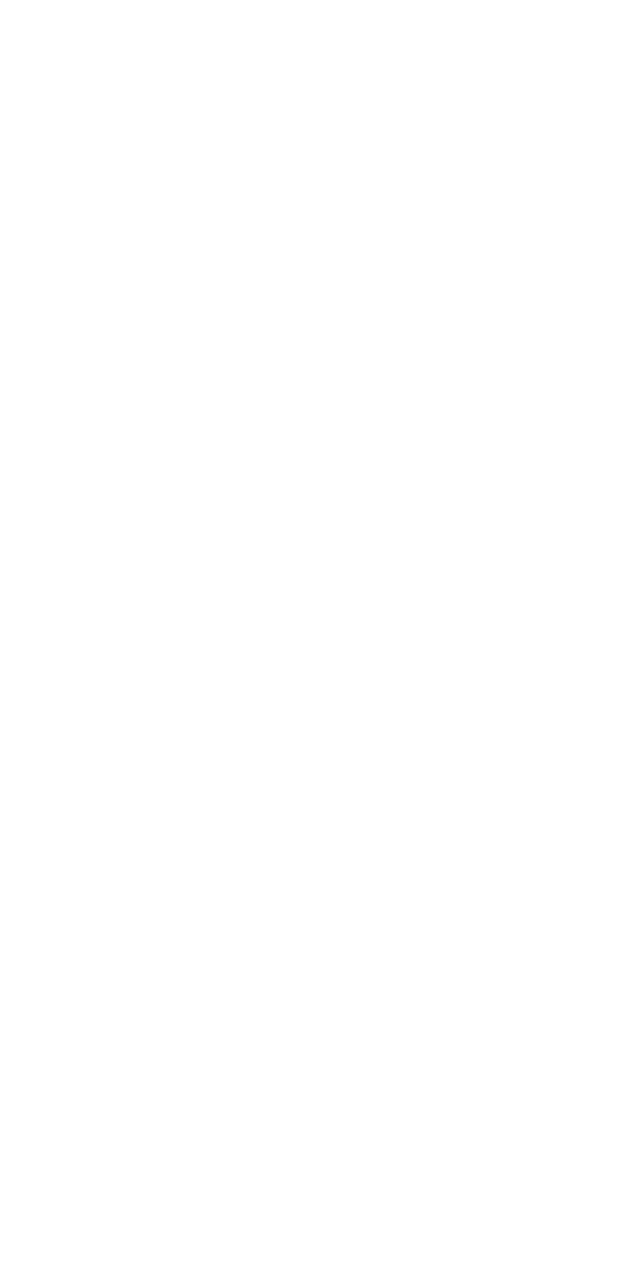
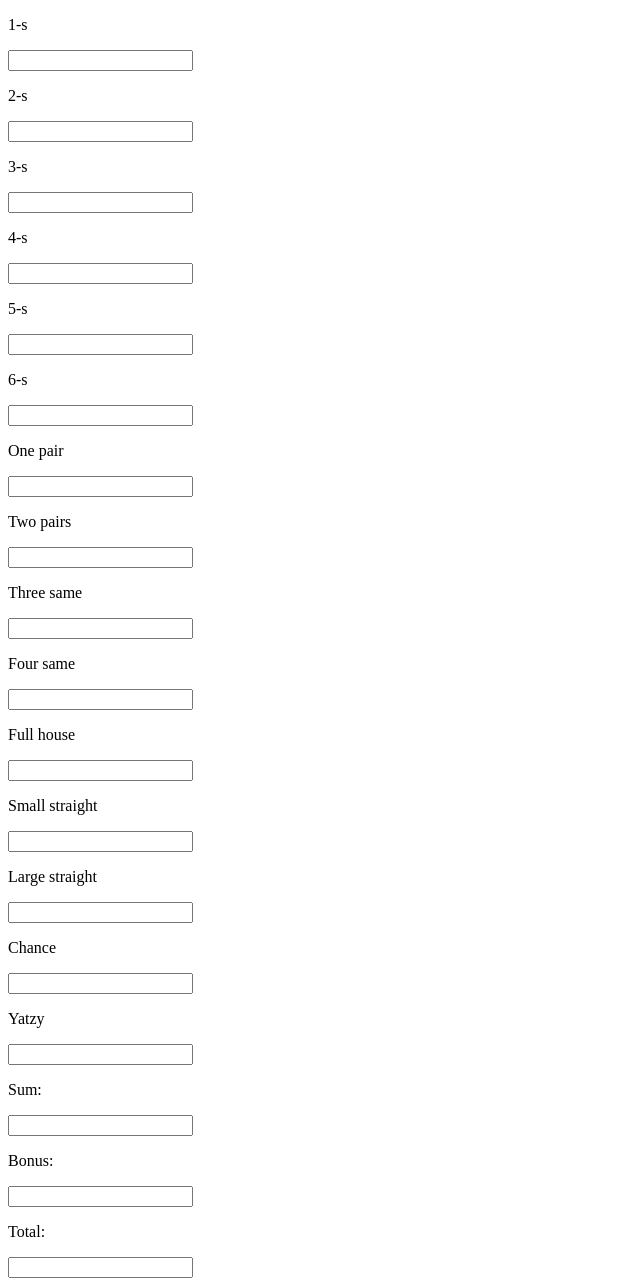
Before and after one commit to Danmusik22/Yatzy2023, a plain HTML site: page index.html in a window 1280 px wide. Shown: the whole page, without its empty margins (0-640 px from the left). Before the commit the page ends 800 px from the top, so only its background shows below. Drawn offline with Linux system fonts and the light colour scheme.

Commit message:
html dokument

```diff
--- a/index.html
+++ b/index.html
@@ -6,9 +6,79 @@
     <meta name="viewport" content="width=device-width, initial-scale=1.0">
     <link rel="stylesheet" href="styles.css">
     <script src="script.js"></script>
-    <title>Document</title>
+    <title>Yatzy</title>
 </head>
 <body>
+    <div>
+        <div id="">
+        <p>1-s</p>
+        <input type="text" name="" id="">
+        </div>
+        <div>
+        <p>2-s</p>
+        <input type="text" name="" id="">
+        </div>
+        <div>
+        <p>3-s</p>
+        <input type="text" name="" id="">
+        </div>
+        <div>
+        <p>4-s</p>
+        <input type="text" name="" id="">
+        </div>
+        <div>
+        <p>5-s</p>
+        <input type="text" name="" id="">
+        </div>
+        <div>
+        <p>6-s</p>
+        <input type="text" name="" id="">
+        </div>
+        <div>
+            <p>One pair</p>
+            <input type="text" name="" id="">
+        </div>
+        <div>
+            <p>Two pairs</p>
+            <input type="text" name="" id="">
+        </div>
+        <div>
+            <p>Three same</p>
+            <input type="text" name="" id="">
+        </div>
+        <div>
+            <p>Four same</p>
+            <input type="text" name="" id="">
+        </div>
+        <div>
+            <p>Full house</p>
+            <input type="text" name="" id="">
+        </div>
+        <div>
+            <p>Small straight</p>
+            <input type="text" name="" id="">
+        </div>
+        <div>
+            <p>Large straight</p>
+            <input type="text" name="" id="">
+        </div>
+        <div>
+            <p>Chance</p>
+            <input type="text" name="" id="">
+        </div>
+        <div>
+            <p>Yatzy</p>
+            <input type="text" name="" id="">
+        </div>
+
+        <p>Sum:</p>
+        <input type="text" name="" id="">
+        <p>Bonus:</p>
+        <input type="text" name="" id="">
+        <p>Total:</p>
+        <input type="text" name="" id="">
+    </div>
+
 
 </body>
 </html>
```
